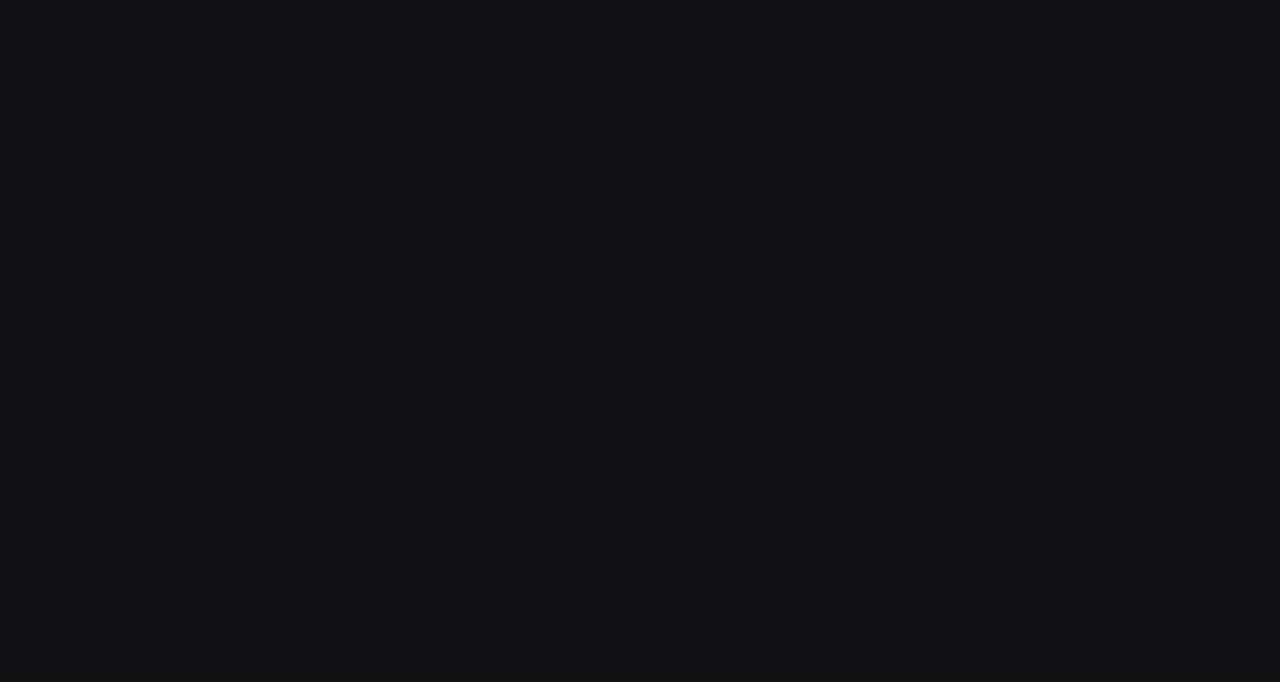
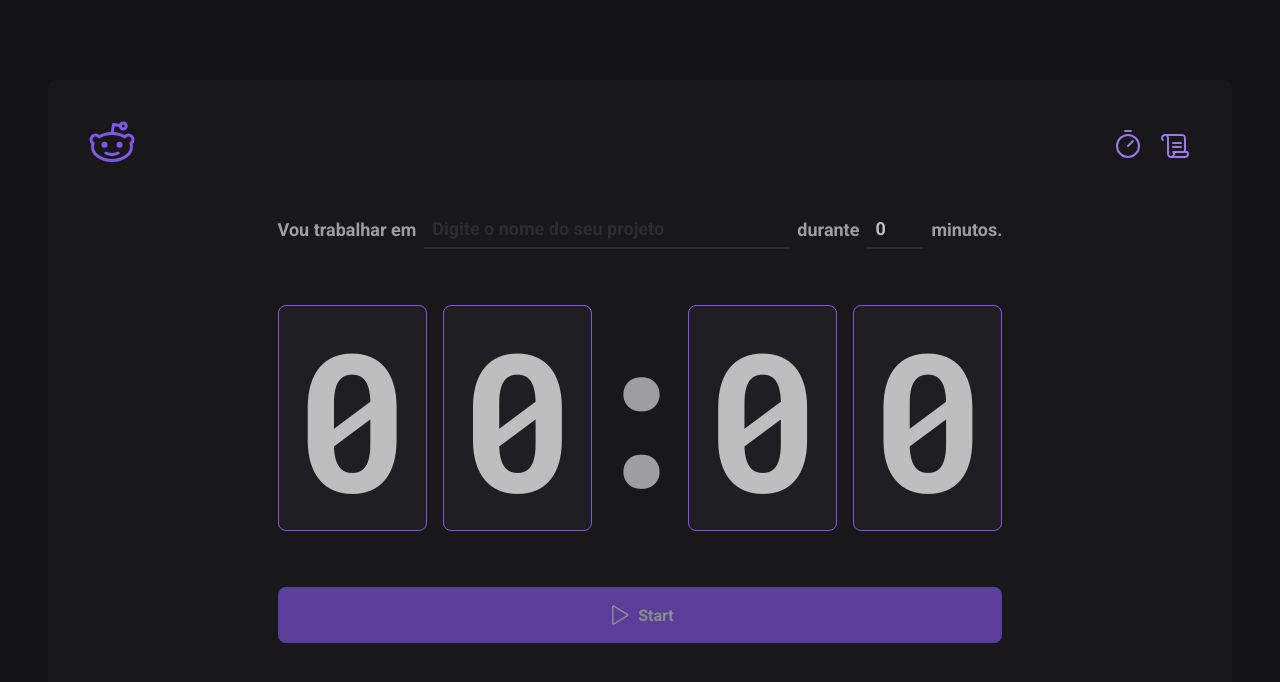
Before and after one commit to mateusfsdev/ignite-timer, a React (Vite) app: page / in a window 1280 px wide. Shown: the top 682 px of the page. Built offline with nearby package versions, Linux system fonts and the light colour scheme.

Commit message:
involving APP with context
Signed-off-by: Mateus F dev <mateusfdev@outlook.com>

```diff
--- a/src/contexts/CyclesContext.tsx
+++ b/src/contexts/CyclesContext.tsx
@@ -1,4 +1,4 @@
-import { createContext, useState } from "react";
+import { ReactNode, createContext, useState } from "react";
 
 
 interface CreateCycleData {
@@ -16,6 +16,7 @@ interface Cycle {
 }
 
 interface CyclesContextType {
+  cycles: Cycle[],
   activeCycle: Cycle | undefined,
   activeCycleId: string | null,
   amountSecondsPassed: number,
@@ -27,7 +28,13 @@ interface CyclesContextType {
 
 export const CyclesContext = createContext({} as CyclesContextType)
 
-export function CyclexContextProvider() {
+interface CyclesContextProviderProps {
+  children: ReactNode
+}
+
+export function CyclexContextProvider({
+  children,
+}: CyclesContextProviderProps) {
   const [ cycles, setCycles] = useState<Cycle[]>([])
   const [activeCycleId, setActiveCycleId] = useState<string | null>(null)
   const [ amountSecondsPassed, setAmountSecondsPassed] = useState(0)
@@ -93,9 +100,10 @@ export function CyclexContextProvider() {
       createNewCycle,
       activeCycleId,
       activeCycle,
+      cycles,
     }}
     >
-
+      {children}
     </CyclesContext.Provider>
 
   )
--- a/src/pages/History/index.tsx
+++ b/src/pages/History/index.tsx
@@ -1,11 +1,17 @@
+import { useContext } from "react";
 import { HistoryContainer, HistoryList, Status } from "./styles";
+import { CyclesContext } from "../../contexts/CyclesContext";
 
 
 export function History() {
+
+  const { cycles } = useContext(CyclesContext);
+
   return (
     <HistoryContainer>
       <h1>meu histórico</h1>
 
+      <pre>{JSON.stringify(cycles, null, 2)}</pre>
 
       <HistoryList>
         <table>
--- a/src/pages/Home/Countdown/index.tsx
+++ b/src/pages/Home/Countdown/index.tsx
@@ -1,7 +1,7 @@
 import { useContext, useEffect } from 'react'
 import { CountdownContainer, Separator} from './styles'
 import { differenceInSeconds } from 'date-fns'
-import { CyclesContext } from '../'
+import { CyclesContext } from '../../../contexts/CyclesContext'
 
 
 export function Countdown(){
@@ -32,8 +32,6 @@ export function Countdown(){
           }else {
             setSecondsPassed(secondsDifference)
           }
-
-
         }, 1000)
       }
 
@@ -42,8 +40,6 @@ export function Countdown(){
 
       }
   },[activeCycle, totalSeconds,setSecondsPassed, activeCycleId, markCurrentCycleAsFinish])
-
-
 
   const currentSeconds = activeCycle ? totalSeconds - amountSecondsPassed : 0
 
--- a/src/pages/Home/NewCycleForm/index.tsx
+++ b/src/pages/Home/NewCycleForm/index.tsx
@@ -5,8 +5,8 @@ import {
   TaskInput,
 } from './styles'
 import { useContext } from 'react'
-import { CyclesContext } from '..'
 import { useFormContext } from 'react-hook-form'
+import { CyclesContext } from '../../../contexts/CyclesContext'
 
 
 export function NewCycleForm() {
--- a/src/pages/Home/index.tsx
+++ b/src/pages/Home/index.tsx
@@ -1,18 +1,19 @@
 
+import { FormProvider, useForm } from "react-hook-form"
+import { zodResolver } from "@hookform/resolvers/zod"
 import { HandPalm, Play } from "phosphor-react"
-import { FormProvider, useForm } from "react-hook-form"
-import { createContext, useState } from "react"
-import { zodResolver } from "@hookform/resolvers/zod"
 import * as zod from 'zod'
 
 import { NewCycleForm } from './NewCycleForm'
 import { Countdown } from './Countdown'
+import { useContext } from "react"
 
 import {
   StartCoundownButton,
   HomeContainer,
   StopCoundownButton
 } from "./styles"
+import { CyclesContext } from "../../contexts/CyclesContext"
 
 
 
@@ -30,6 +31,8 @@ type NewCycleFormData = zod.infer<typeof newCycleFormValidationSchema>
 
 export function Home() {
 
+  const { activeCycle, createNewCycle, interruptCurrentCycle } = useContext(CyclesContext)
+
   const newCycleForm = useForm<NewCycleFormData>({
     resolver: zodResolver(newCycleFormValidationSchema),
     defaultValues: {
@@ -39,7 +42,7 @@ export function Home() {
     },
   })
 
-  const { handleSubmit, watch, reset } = newCycleForm
+  const { handleSubmit, watch, /*reset*/ } = newCycleForm
 
 
   const task = watch('task')
@@ -47,7 +50,7 @@ export function Home() {
 
   return (
     <HomeContainer>
-      <form onSubmit={handleSubmit(handleCreateNewCycle)} action="">
+      <form onSubmit={handleSubmit(createNewCycle)} action="">
         <FormProvider {...newCycleForm}>
           <NewCycleForm />
         </FormProvider>
@@ -55,7 +58,7 @@ export function Home() {
 
 
         { activeCycle ? (
-          <StopCoundownButton onClick={handleInterruptCycle} type="button">
+          <StopCoundownButton onClick={interruptCurrentCycle} type="button">
           <HandPalm size={24}/>
           Interromper Countdown
         </StopCoundownButton>
```
